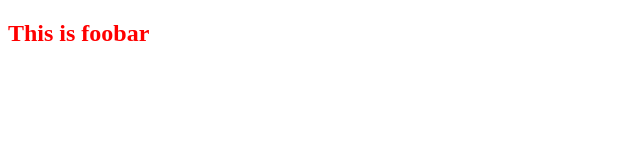
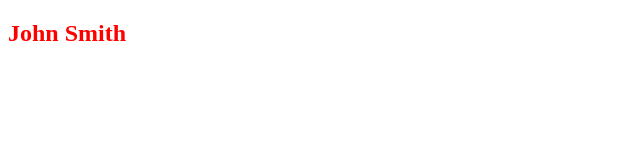
Before and after one commit to tommy-fm35/foobar, a plain HTML site: page index.html in a window 1280 px wide. Shown: the full height of the page, 0-640 px from the left. Drawn offline with Linux system fonts and the light colour scheme.

Commit message:
update h2 with my  name

```diff
--- a/index.html
+++ b/index.html
@@ -11,7 +11,7 @@
   </head>
   <body>
 
-    <h2>This is foobar</h2>
+    <h2>John Smith</h2>
 
     <script src="" async defer></script>
   </body>
```
